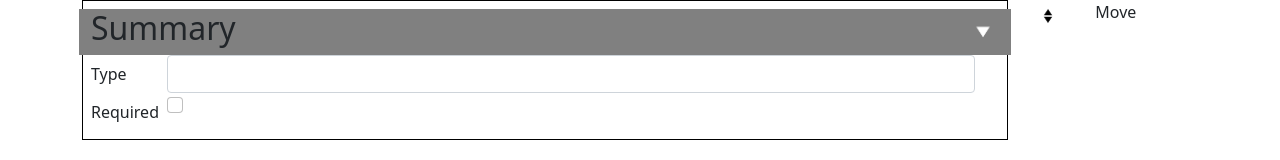
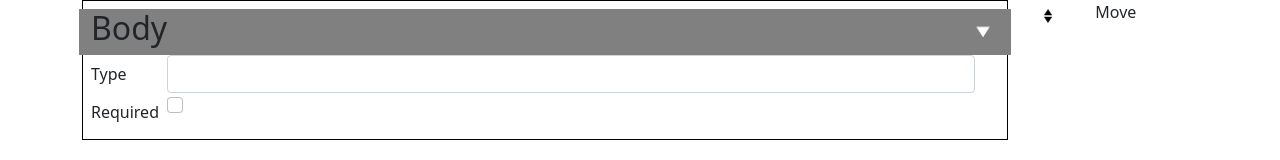
Before and after one commit to digimakergo/contenttype-designer, a React (Create React App) app in the folder client/: page / in a window 1280 px wide. Shown: the top 160 px of the page. Built offline with nearby package versions, Linux system fonts and the light colour scheme.

Commit message:
skeleton for add functionality

```diff
--- a/client/src/App.tsx
+++ b/client/src/App.tsx
@@ -17,9 +17,11 @@ function App() {
   const [list, setList] = useState([
     {
       id: 1,
-      fieldname: "Summary"
+      fieldname: "Body",
+      type: "",
+      required: false,
+      params: {},
     }
-
   ]);
 
   const moveItem = useCallback(
@@ -49,6 +51,10 @@ function App() {
     console.log("submitting to the server failed!");
   }
 
+
+  //const addContent = (values) => {
+  //    setList(...list, values);
+  //}
   return (
     <div className="App">
       <Container>
@@ -58,7 +64,7 @@ function App() {
         {list.map((field:any, index:number) => (
 
               <DragNDropComponent key={field.id} index={index} id={field.id} fieldname={field.fieldname} moveItem={moveItem}>
-                <Field />
+                <Field field={field} list={list}/>
               </DragNDropComponent>
 
           ))}
--- a/client/src/components/Field.tsx
+++ b/client/src/components/Field.tsx
@@ -59,6 +59,10 @@ const Field = (props:any) => {
         let value:any;
         for([key, value] of Object.entries(fields)){
             if(key === val){
+
+                props.field.type = val;
+
+
                 params.map((p) => {
                     elements.push(p);
                 })
@@ -103,6 +107,8 @@ const Field = (props:any) => {
             </Row>
 
             {params.map((element:any, index:number) => (
+
+
                 <div key={index}>
                     <Row className=''>
                         <Form.Label  column sm="2" >
--- a/client/src/components/Remove.tsx
+++ b/client/src/components/Remove.tsx
@@ -1,5 +1,5 @@
 
-const remove = () => {
+const Remove = () => {
     return (
         <div>
 
@@ -7,4 +7,4 @@ const remove = () => {
     )
 }
 
-export default remove
+export default Remove
```
